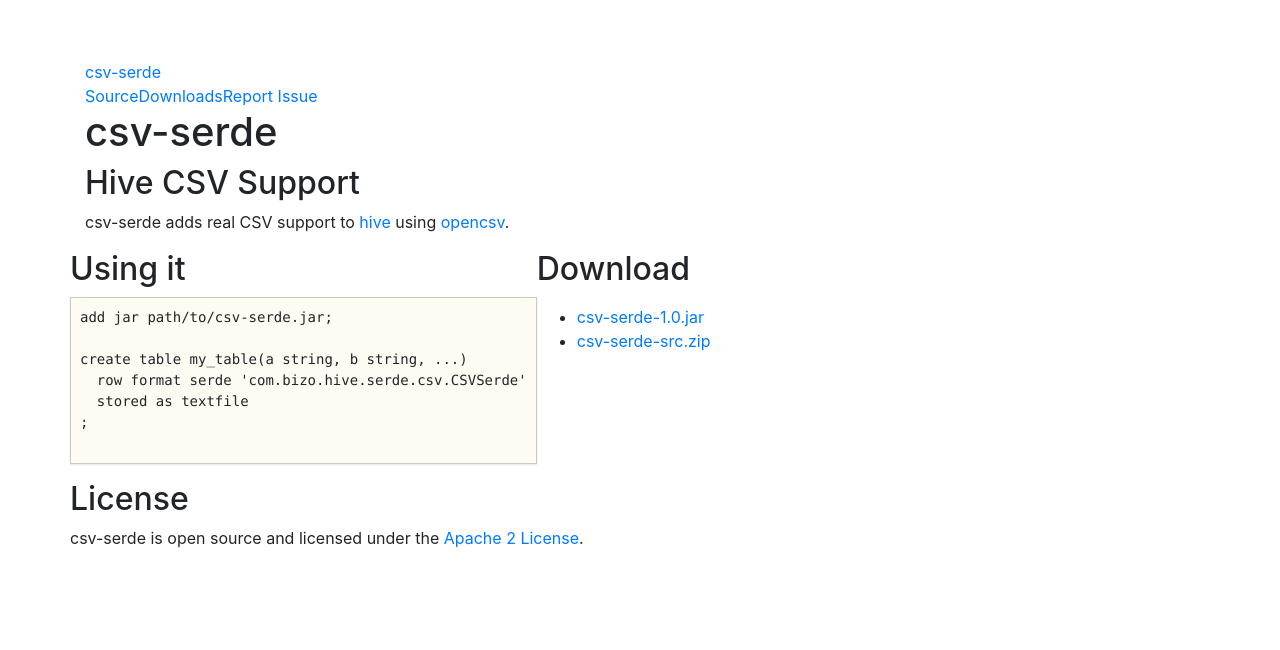
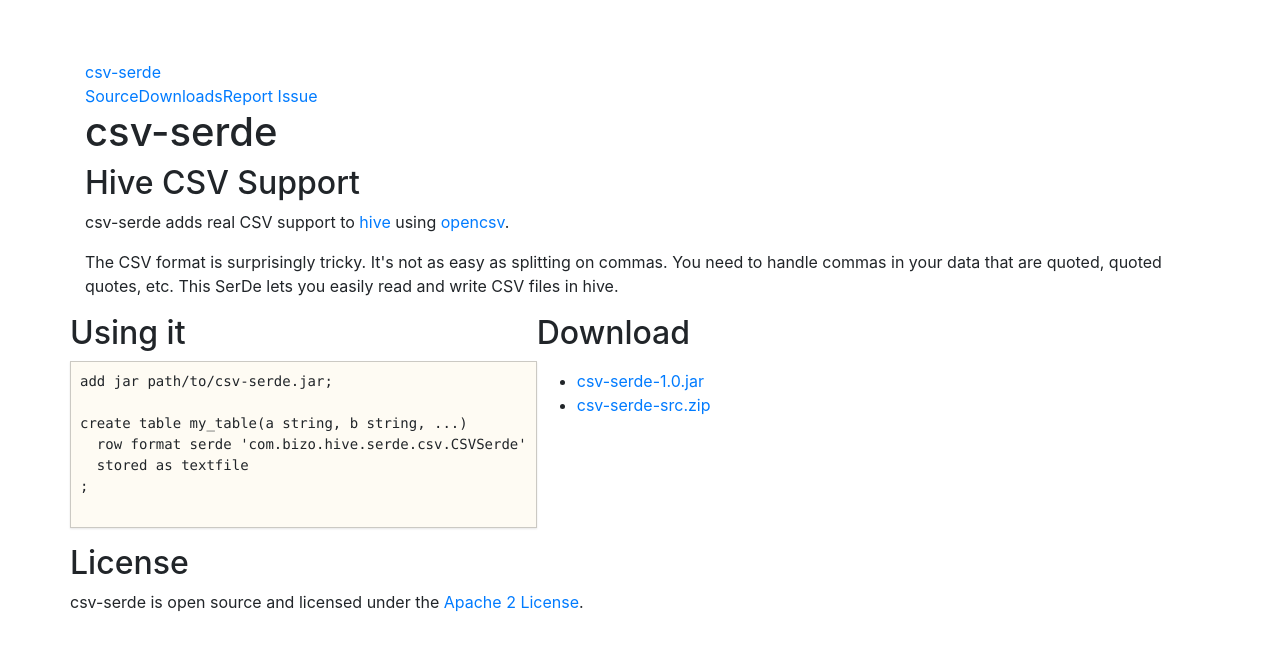
Before and after one commit to ogrodnek/csv-serde, a plain HTML site: page index.html in a window 1280 px wide. Drawn offline with nearby package versions, Linux system fonts and the light colour scheme; a script that the page names is missing.

Commit message:
updated content

```diff
--- a/index.html
+++ b/index.html
@@ -44,7 +44,8 @@
         <h1>csv-serde</h1>
         <h2>Hive CSV Support</h2>
         <p>csv-serde adds real CSV support to <a href="http://hive.apache.org/">hive</a> using <a href="http://opencsv.sourceforge.net/">opencsv</a>.</p>
-        <p>
+        <p>The CSV format is surprisingly tricky.  It's not as easy as splitting on commas.  You need to handle
+	commas in your data that are quoted, quoted quotes, etc.  This SerDe lets you easily read and write CSV files in hive.
 	    </p>
       </div>
 
```
